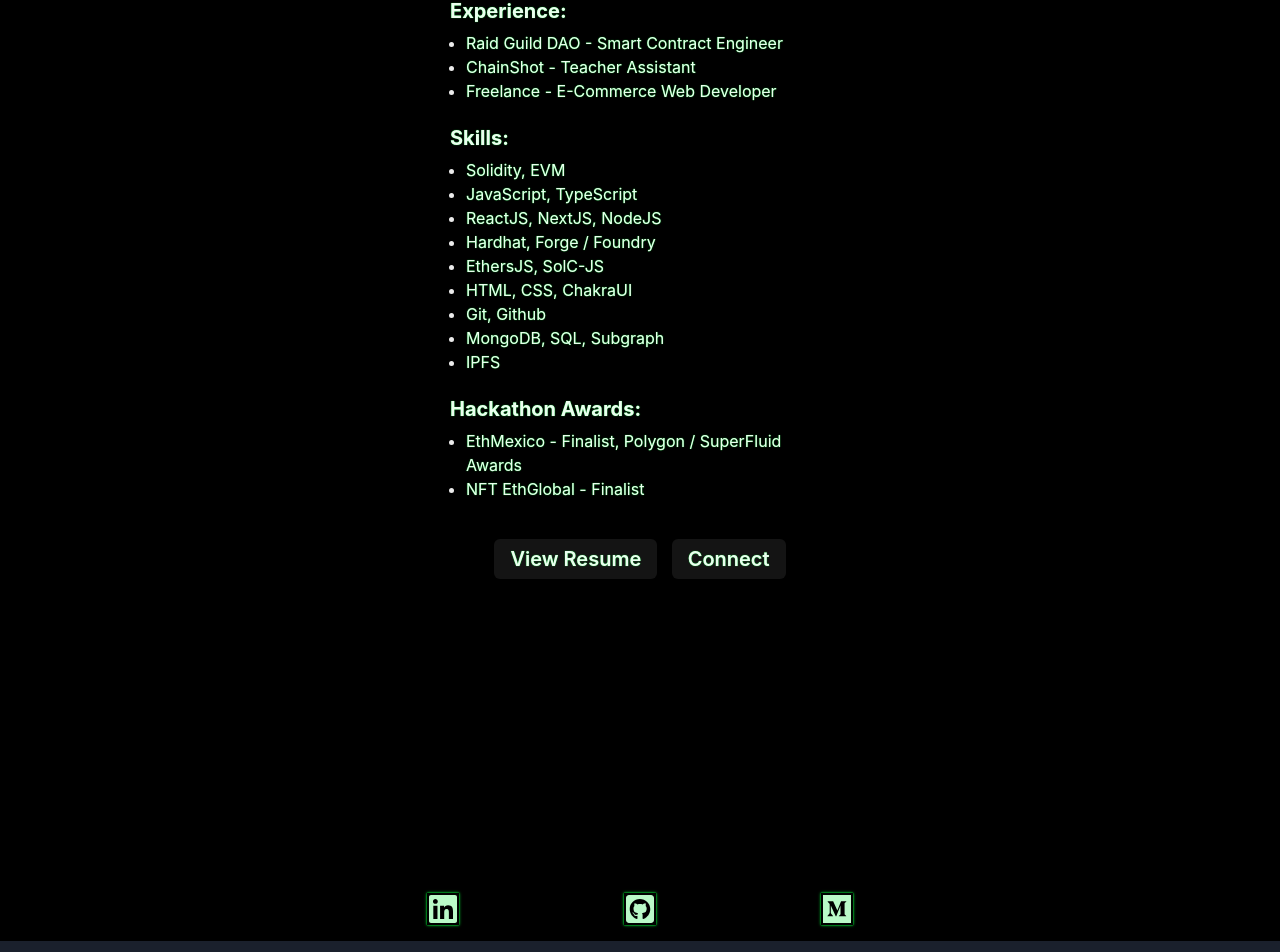
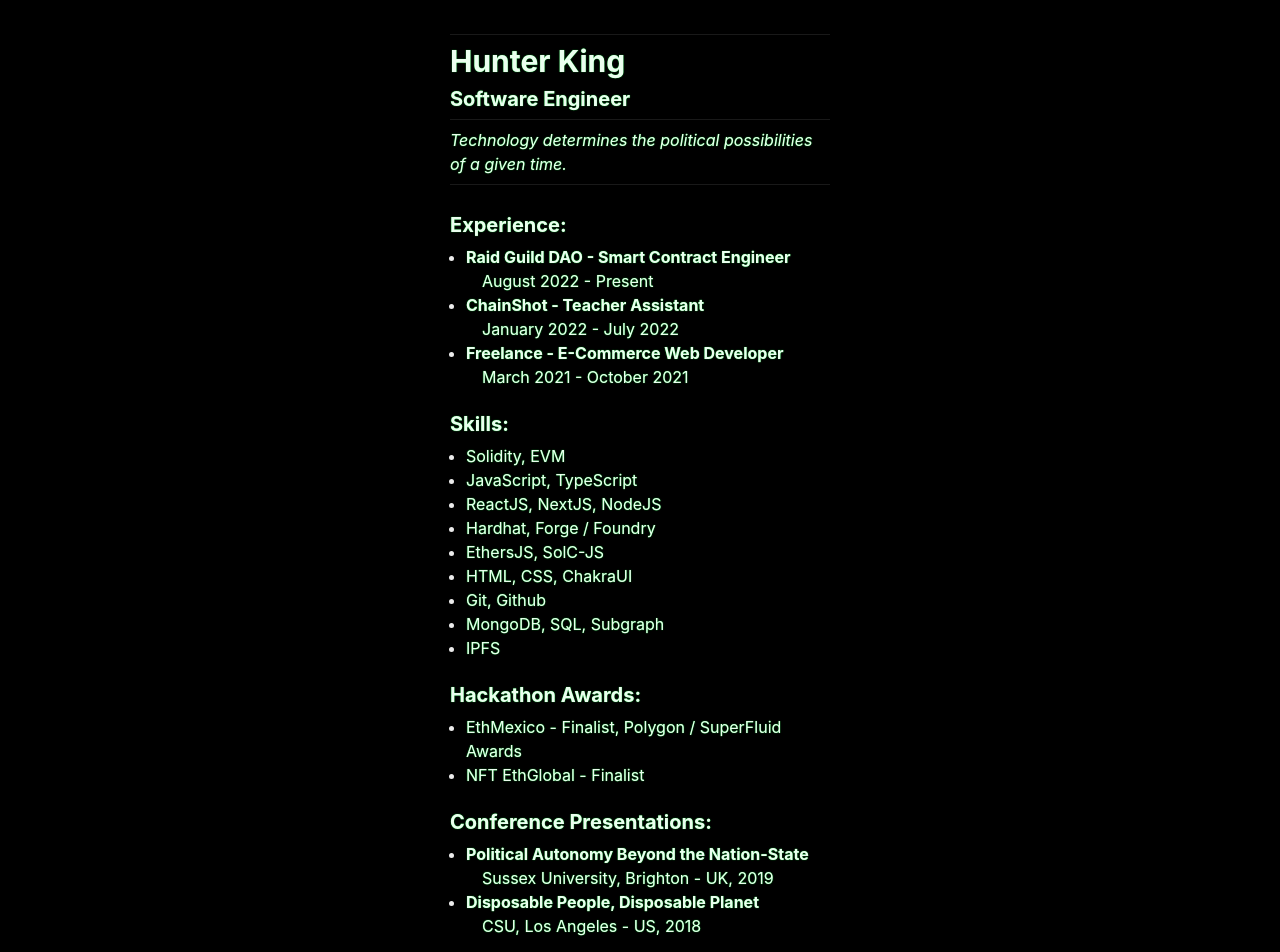
Before and after one commit to daopunk/portfolio, a Next.js app: page /about in a window 1280 px wide. Shown: the part 99-1051 px from the top of the page. Built offline with nearby package versions, Linux system fonts and the light colour scheme.

Commit message:
edit about

```diff
--- a/pages/about.tsx
+++ b/pages/about.tsx
@@ -3,8 +3,9 @@
 import Homebar from './components/Homebar';
 import {
   Flex,
+  Text,
   VStack,
-  Text,
+  Divider,
   Spacer,
   UnorderedList,
   ListItem,
@@ -14,17 +15,52 @@
 
 export default function About() {
   return (
-    <VStack h="130vh" backgroundColor="black">
+    <VStack h="200vh" backgroundColor="black">
       <Homebar />
       <VStack top="150px" alignItems="start">
-        <VStack w="380px" mx="auto" alignItems="start" className="neonText">
-          <Heading size="md" fontWeight="bold" pt="15px">
+        <VStack
+          w="380px"
+          pt="50px"
+          mx="auto"
+          alignItems="start"
+          className="neonText"
+        >
+          <Divider />
+          <Heading size="lg">Hunter King</Heading>
+          <Heading size="md">Software Engineer</Heading>
+          <Divider />
+          <Text>
+            <i>
+              Technology determines the political possibilities of a given time.
+            </i>
+          </Text>
+          <Divider />
+          <Heading size="md" fontWeight="bold" pt="20px">
             Experience:
           </Heading>
           <UnorderedList>
-            <ListItem>Raid Guild DAO - Smart Contract Engineer</ListItem>
-            <ListItem>ChainShot - Teacher Assistant</ListItem>
-            <ListItem>Freelance - E-Commerce Web Developer</ListItem>
+            <ListItem>
+              <b>Raid Guild DAO - Smart Contract Engineer</b>
+              <UnorderedList>
+                <ListItem listStyleType="none">August 2022 - Present</ListItem>
+              </UnorderedList>
+            </ListItem>
+            <ListItem>
+              <b>ChainShot - Teacher Assistant</b>
+              <UnorderedList>
+                <ListItem listStyleType="none">
+                  January 2022 - July 2022
+                </ListItem>
+              </UnorderedList>
+            </ListItem>
+            <ListItem>
+              <b>Freelance - E-Commerce Web Developer</b>
+              <UnorderedList>
+                <ListItem listStyleType="none">
+                  March 2021 - October 2021
+                </ListItem>
+              </UnorderedList>
+            </ListItem>
           </UnorderedList>
           <Heading size="md" fontWeight="bold" pt="15px">
             Skills:
@@ -45,10 +81,32 @@
           </Heading>
           <UnorderedList>
             <ListItem>
-              EthMexico - Finalist, Polygon / SuperFluid Awards{' '}
+              EthMexico - Finalist, Polygon / SuperFluid Awards
             </ListItem>
             <ListItem>NFT EthGlobal - Finalist</ListItem>
           </UnorderedList>
+          <Heading size="md" fontWeight="bold" pt="15px">
+            Conference Presentations:
+          </Heading>
+          <UnorderedList>
+            <ListItem>
+              <b>Political Autonomy Beyond the Nation-State</b>
+              <UnorderedList>
+                <ListItem listStyleType="none">
+                  Sussex University, Brighton - UK, 2019
+                </ListItem>
+              </UnorderedList>
+            </ListItem>
+            <ListItem>
+              <b>Disposable People, Disposable Planet</b>
+              <UnorderedList>
+                <ListItem listStyleType="none">
+                  CSU, Los Angeles - US, 2018
+                </ListItem>
+              </UnorderedList>
+            </ListItem>
+          </UnorderedList>
+          <Divider pt="20px" />
         </VStack>
         <Flex w="380px" p="30px">
           <Spacer />
--- a/pages/components/ProjectCard.tsx
+++ b/pages/components/ProjectCard.tsx
@@ -1,5 +1,4 @@
 import Link from 'next/link';
-// import Image from 'next/image';
 import {
   Flex,
   Box,
```
